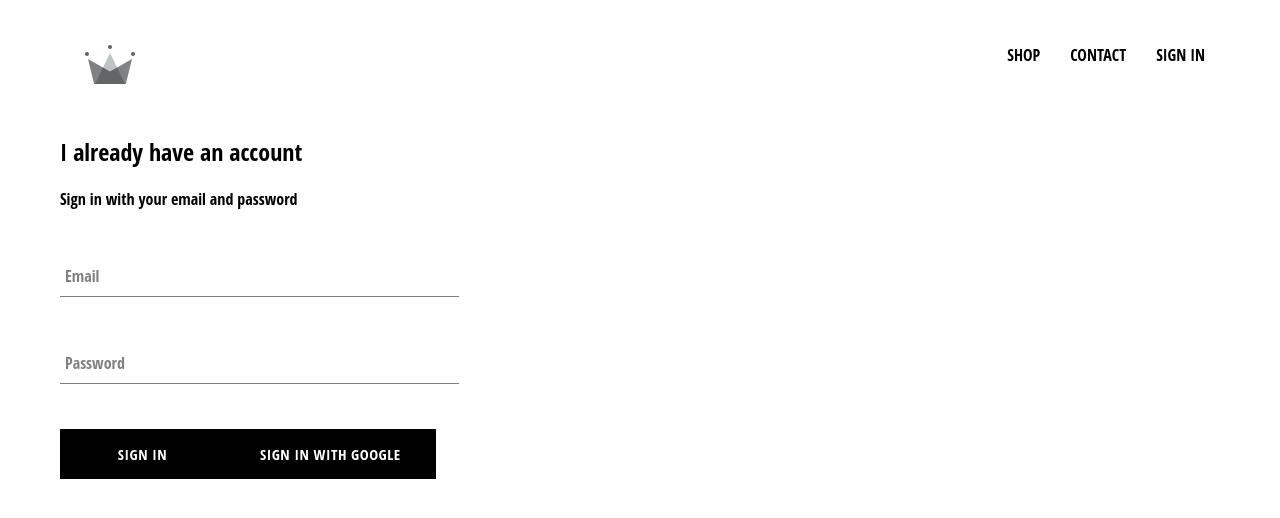
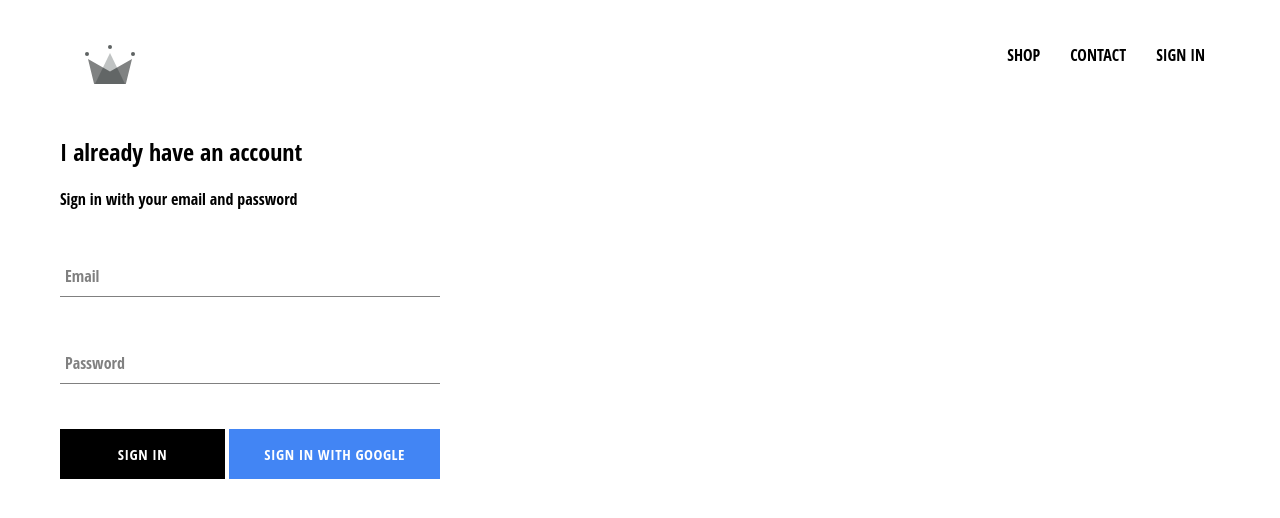
Before and after one commit to jooliver/crwn-clothing, a React (Create React App) app: page /signin in a window 1280 px wide. Shown: the top 518 px of the page. Built offline with nearby package versions, Linux system fonts and the light colour scheme; no server answers; the HTML template or start-up script is replaced by a standard one.

Commit message:
integrate firebase and created sign-in component

```diff
--- a/src/App.css
+++ b/src/App.css
@@ -7,3 +7,7 @@
     text-decoration: none;
     color: black;
 }
+
+*{
+    box-sizing: border-box;;
+}
--- a/src/components/custom-button/custom-button.component.jsx
+++ b/src/components/custom-button/custom-button.component.jsx
@@ -2,8 +2,11 @@
 
 import "./custom-button.styles.scss";
 
-const CustomButton = ({ children, ...otherProp }) => (
-  <button className="custom-button" {...otherProp}>
+const CustomButton = ({ children, isGoogleSignIn, ...otherProp }) => (
+  <button
+    className={`${isGoogleSignIn ? "google-sign-in" : ""} custom-button`}
+    {...otherProp}
+  >
     {children}
   </button>
 );
--- a/src/components/custom-button/custom-button.styles.scss
+++ b/src/components/custom-button/custom-button.styles.scss
@@ -9,7 +9,7 @@
   background-color: black;
   color: white;
   text-transform: uppercase;
-    font-family: 'Open Sans Condensed';
+  font-family: "Open Sans Condensed";
   font-weight: bolder;
   border: none;
   cursor: pointer;
@@ -19,4 +19,13 @@
     color: black;
     border: 1px solid black;
   }
+
+  &.google-sign-in {
+    background-color: #4285f4;
+    color: white;
+
+    &:hover {
+      background-color: #357ae8;
     }
+  }
+}
--- a/src/components/sign-in/sign-in.component.jsx
+++ b/src/components/sign-in/sign-in.component.jsx
@@ -46,10 +46,12 @@
             value={this.state.password}
             required
           />
-          <CustomButton type="submit">Sign In</CustomButton>
-          <CustomButton onClick={signInWithGoogle}>
-            Sign In With Google
-          </CustomButton>
+          <div className="buttons">
+            <CustomButton type="submit">Sign In</CustomButton>
+            <CustomButton onClick={signInWithGoogle} isGoogleSignIn>
+              Sign In With Google
+            </CustomButton>
+          </div>
         </form>
       </div>
     );
--- a/src/components/sign-in/sign-in.styles.scss
+++ b/src/components/sign-in/sign-in.styles.scss
@@ -1,9 +1,14 @@
 .sign-in {
-    width: 30vw;
+    width: 380px;
     display: flex;
     flex-direction: column;
 
     .title {
         margin: 10px 0;
     }
+
+    .buttons{
+        display:flex;
+        justify-content: space-between;
+    }
 }
```
Lines whose indentation alone changed are shown as unchanged.
